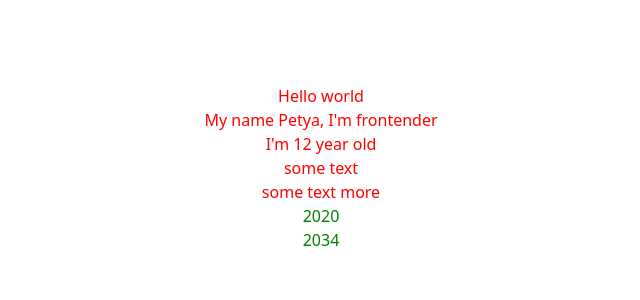
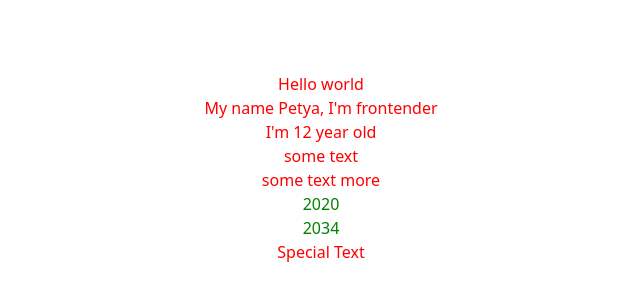
Before and after one commit to Siestaa/testChangeLog, a React (Vite) app: page / in a window 1280 px wide. Shown: the part 232-532 px from the top of the page, without its empty margins (319-959 px from the left). Built offline with nearby package versions, Linux system fonts and the light colour scheme.

Commit message:
2034 - Add special text

```diff
--- a/src/App.tsx
+++ b/src/App.tsx
@@ -11,6 +11,7 @@ function App() {
      <div>some text more</div>
      <div className="text">2020</div>
      <div className="text">2034</div>
+     <div className="">Special Text</div>
     </>
   )
 }
```
Also changed, not shown: .changeset/legal-cloths-flow.md (added).
